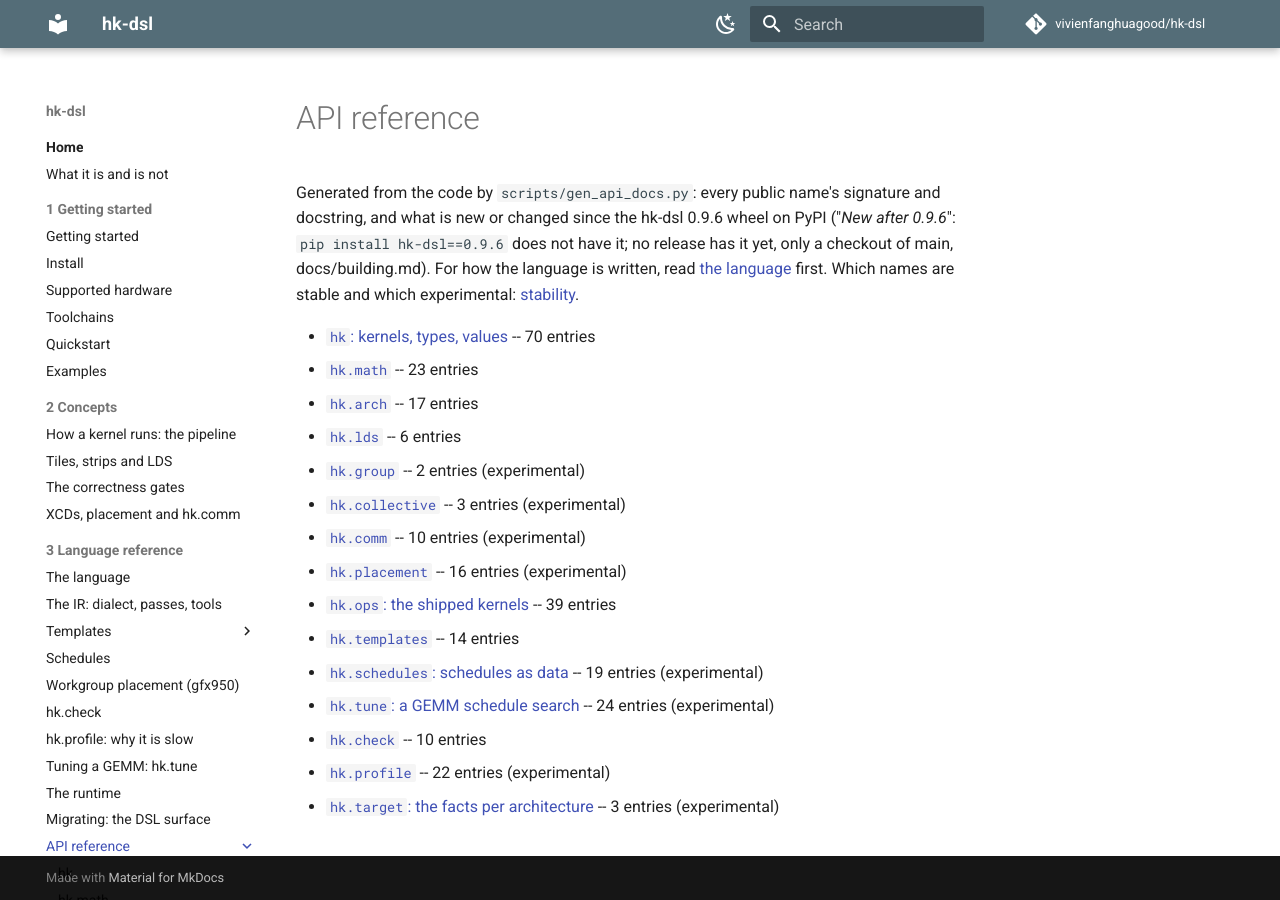
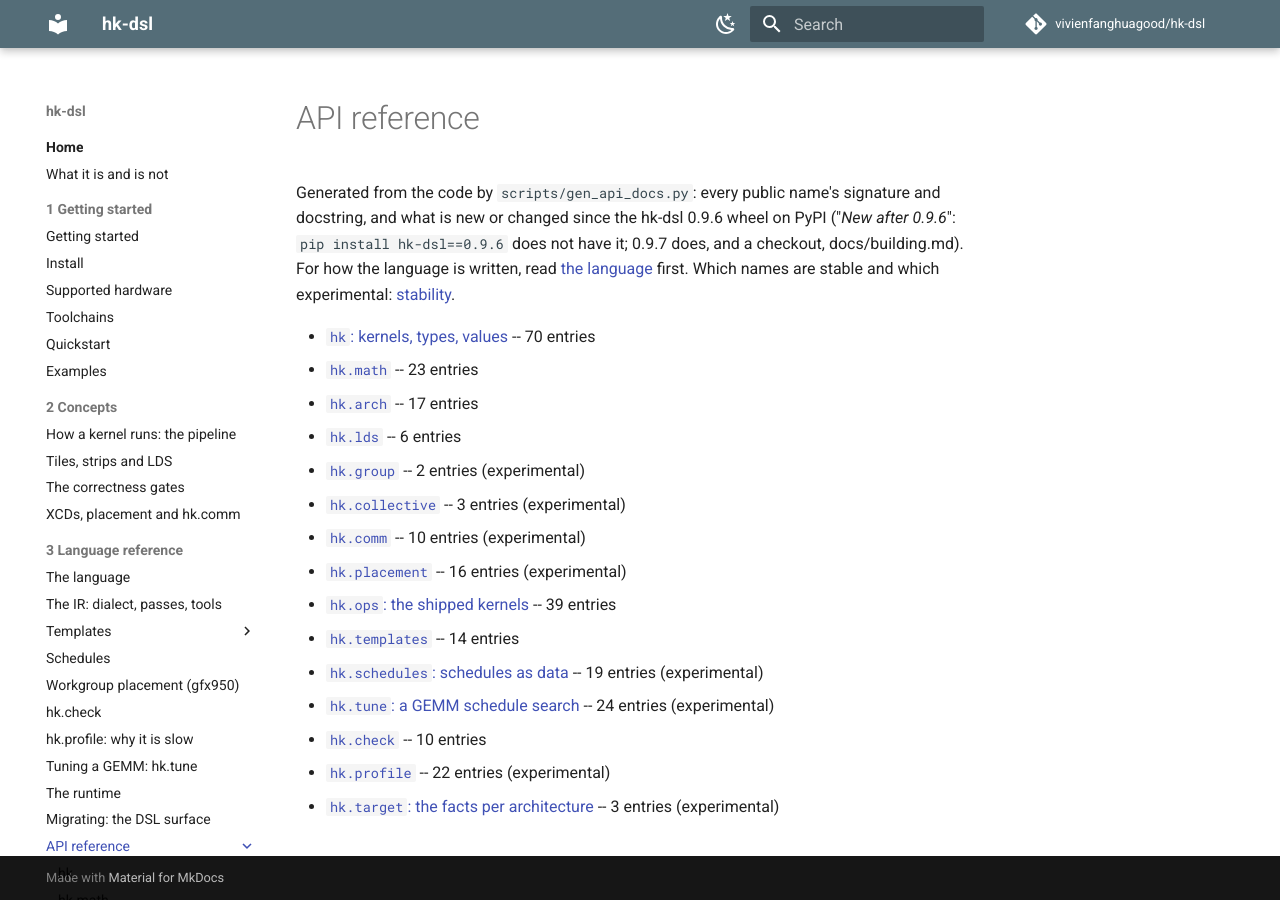
Before and after one commit to vivienfanghuagood/hk-dsl, an MkDocs documentation site: the page built from docs/api/README.md, in a window 1280 px wide. Built offline with MkDocs 1.6.1 and Material for MkDocs 9.7.7, drawn with Linux system fonts in a browser that asks for light colours; comment, search, counter and statistics services are not loaded.

Commit message:
release 0.9.7: vllm_gptq takes GPTQ prefill on gfx1201 on a large-batch W4A16 form, in place (#287)
Version 0.9.7, RELEASE = "0.9.7", API index regenerated; the dialect stays hk-dialect-8.
CHANGELOG: Unreleased cut as 0.9.7. It also dropped a second copy of 0.9.5's MiniCPM5 KV-split
entry (#271), which #287's union merge of CHANGELOG.md had brought back under Unreleased.
README, llms.txt, the skill, support matrix and toolchains name 0.9.7.

Co-Authored-By: Claude <noreply@anthropic.com>

```diff
--- a/docs/api/README.md
+++ b/docs/api/README.md
@@ -2,7 +2,7 @@
 
 # API reference
 
-Generated from the code by `scripts/gen_api_docs.py`: every public name's signature and docstring, and what is new or changed since the hk-dsl 0.9.6 wheel on PyPI ("*New after 0.9.6*": `pip install hk-dsl==0.9.6` does not have it; no release has it yet, only a checkout of main, docs/building.md). For how the language is written, read [the language](../language.md) first. Which names are stable and which experimental: [stability](../stability.md).
+Generated from the code by `scripts/gen_api_docs.py`: every public name's signature and docstring, and what is new or changed since the hk-dsl 0.9.6 wheel on PyPI ("*New after 0.9.6*": `pip install hk-dsl==0.9.6` does not have it; 0.9.7 does, and a checkout, docs/building.md). For how the language is written, read [the language](../language.md) first. Which names are stable and which experimental: [stability](../stability.md).
 
 - [`hk`: kernels, types, values](hk.md) -- 70 entries
 - [`hk.math`](hk.math.md) -- 23 entries
--- a/llms.txt
+++ b/llms.txt
@@ -68,7 +68,7 @@ It traces and runs on both GPUs, ragged shapes (100x1000) included; `hk.check` t
 
 ## Pitfalls
 
-- The docs describe main; `pip install hk-dsl` is 0.9.6 (check `hk.__version__`). The API reference marks what is *New after 0.9.6*: on main only, in no release yet. 0.8.0 added, and 0.7.0 lacks, workgroup placement (`hk.kernel(placement=)`, `hk.Placement`, `hk.arch.xcd_count`), `hk.map_cpp`, the strip ops and element exchange. 0.6.0's synchronous `g.load` / `g.store` on gfx950 read and write past a partial last tile; 0.7.0's do not.
+- The docs describe main; `pip install hk-dsl` is 0.9.7 (check `hk.__version__`). The API reference marks what is *New after 0.9.6*: in 0.9.7, not in 0.9.6. 0.8.0 added, and 0.7.0 lacks, workgroup placement (`hk.kernel(placement=)`, `hk.Placement`, `hk.arch.xcd_count`), `hk.map_cpp`, the strip ops and element exchange. 0.6.0's synchronous `g.load` / `g.store` on gfx950 read and write past a partial last tile; 0.7.0's do not.
 - Positional kernel parameters are tensors (`hk.Tensor[dtype]`, 4-D `(batch, depth, rows, cols)`; a 2-D tensor is `(rows, cols)`). Constexprs are keyword-only with a default, baked into the source: a new value is a new compile.
 - The transcendental math (gelu, dgelu, sqrt, rsqrt, silu) is fp32-only: load 16-bit data into an fp32 tile or strip (the load converts) and store it back (the store converts). `hk.math.gelu` is `F.gelu(x, approximate="tanh")`, not the erf default.
 - A strip's columns are whole chunks of `wave x run` (32 x run on gfx1100, 64 x run on gfx950): `CW=512` with `run=8` fits both. Read the wave from `hk.arch.target().wave` when a plan depends on it.
--- a/pyproject.toml
+++ b/pyproject.toml
@@ -4,7 +4,7 @@ build-backend = "setuptools.build_meta"
 
 [project]
 name = "hk-dsl"
-version = "0.9.6"
+version = "0.9.7"
 description = "A general-purpose Python DSL for AMD GPU kernels on RDNA and CDNA, with build-time gates against silent tile-level errors (spills, missing waits, MFMA hazards). Its largest end-to-end gains today are on Radeon (RDNA3/RDNA4), through vLLM and SGLang."
 # Release wheels are cp310, cp311, cp312 and cp313 (each carries MLIR bindings for one
 # CPython); another 3.x builds from source (docs/building.md). CI tests 3.10 and 3.12.
```
Also changed, not shown: CHANGELOG.md (+19 -5 lines), README.md (+1 -1 lines), docs/support-matrix.md (+1 -1 lines), docs/toolchains.md (+1 -1 lines), skills/hk-kernel/SKILL.md (+1 -1 lines), 2 other files.
